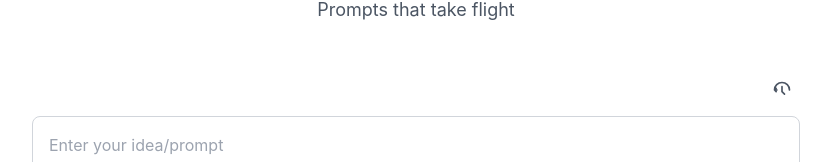
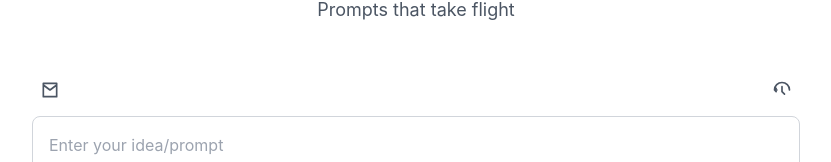
Before and after one commit to johannesstruweg/promptrefine, a React (Vite) app in the folder frontend/: page / in a window 1280 px wide. Shown: the part 178-340 px from the top of the page, without its empty margins (224-1055 px from the left). Built offline with nearby package versions, Linux system fonts and the light colour scheme.

Commit message:
Update App.jsx

```diff
--- a/frontend/src/App.jsx
+++ b/frontend/src/App.jsx
@@ -268,7 +268,32 @@ const handleEnhance = async () => {
 
       {/* Input Section */}
       <section className="w-full max-w-3xl pt-4" aria-label="Prompt input">
-        <div className="flex justify-end mb-2">
+        <div className="flex justify-between mb-2">
+  {/* Envelope suggestions button */}
+ <button
+  onClick={() => {
+    window.location.href = "mailto:hello@promptodactyl.com";
+  }}
+  className="p-2 rounded hover:bg-gray-100 transition"
+  aria-label="Email Promptodactyl"
+>
+  <svg
+    xmlns="http://www.w3.org/2000/svg"
+    className="h-5 w-5 text-gray-600"
+    fill="none"
+    viewBox="0 0 24 24"
+    stroke="currentColor"
+    strokeWidth={2}
+  >
+    <path
+      strokeLinecap="round"
+      strokeLinejoin="round"
+      d="M4 4h16v16H4V4zm16 2l-8 6-8-6"
+    />
+  </svg>
+</button>
+
+  {/* Existing history button */}
   <button
     onClick={() => setShowHistory(true)}
     className="p-2 rounded hover:bg-gray-100 transition"
@@ -288,9 +313,9 @@ const handleEnhance = async () => {
         d="M3 12a9 9 0 1118 0M3 12h3m-3 0l2-2m-2 2l2 2m7-6v6l3 3"
       />
     </svg>
-
   </button>
 </div>
+
 
         <label htmlFor="prompt-input" className="sr-only">
           Enter your prompt
```
Lines whose indentation alone changed are shown as unchanged.
